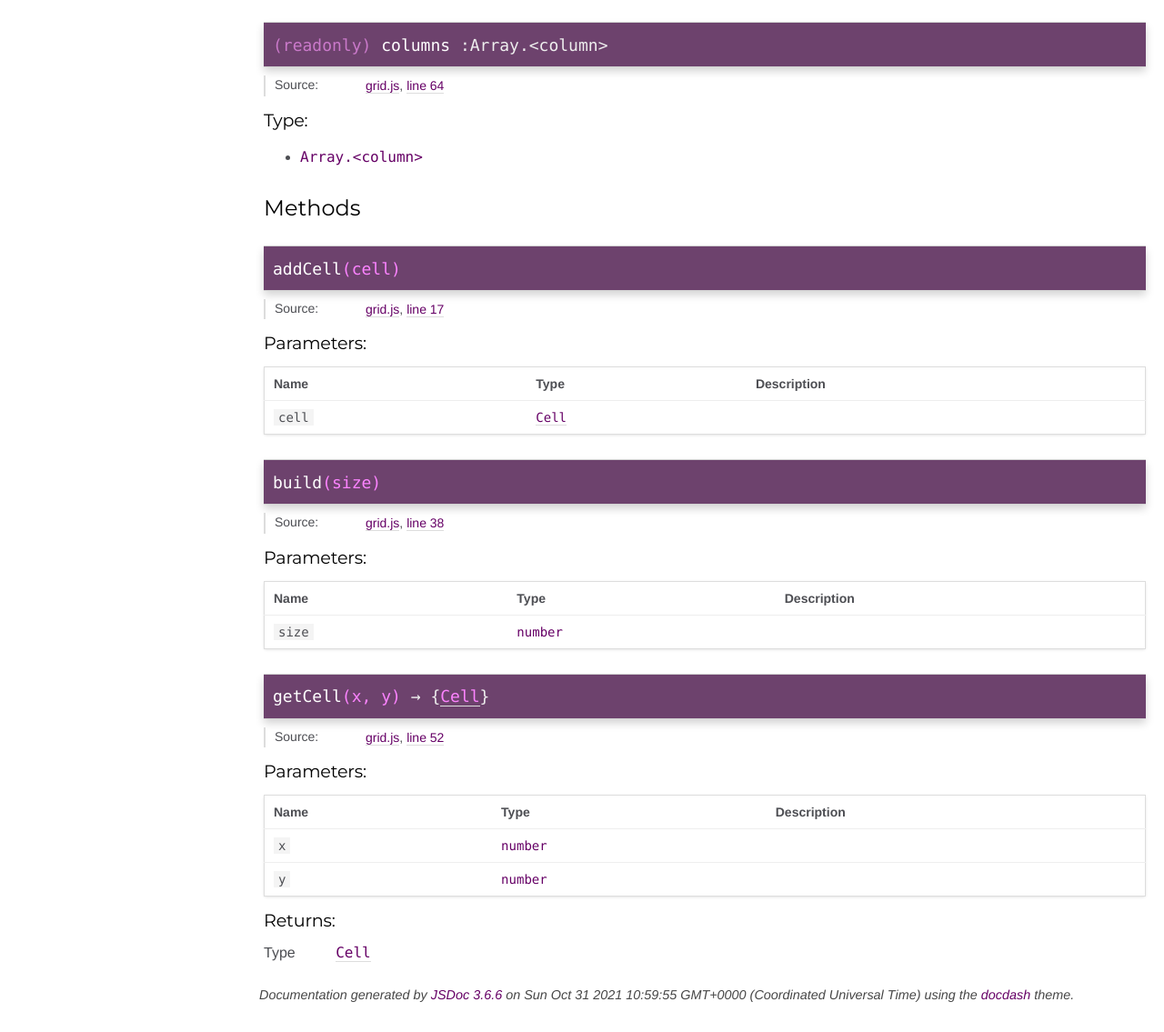
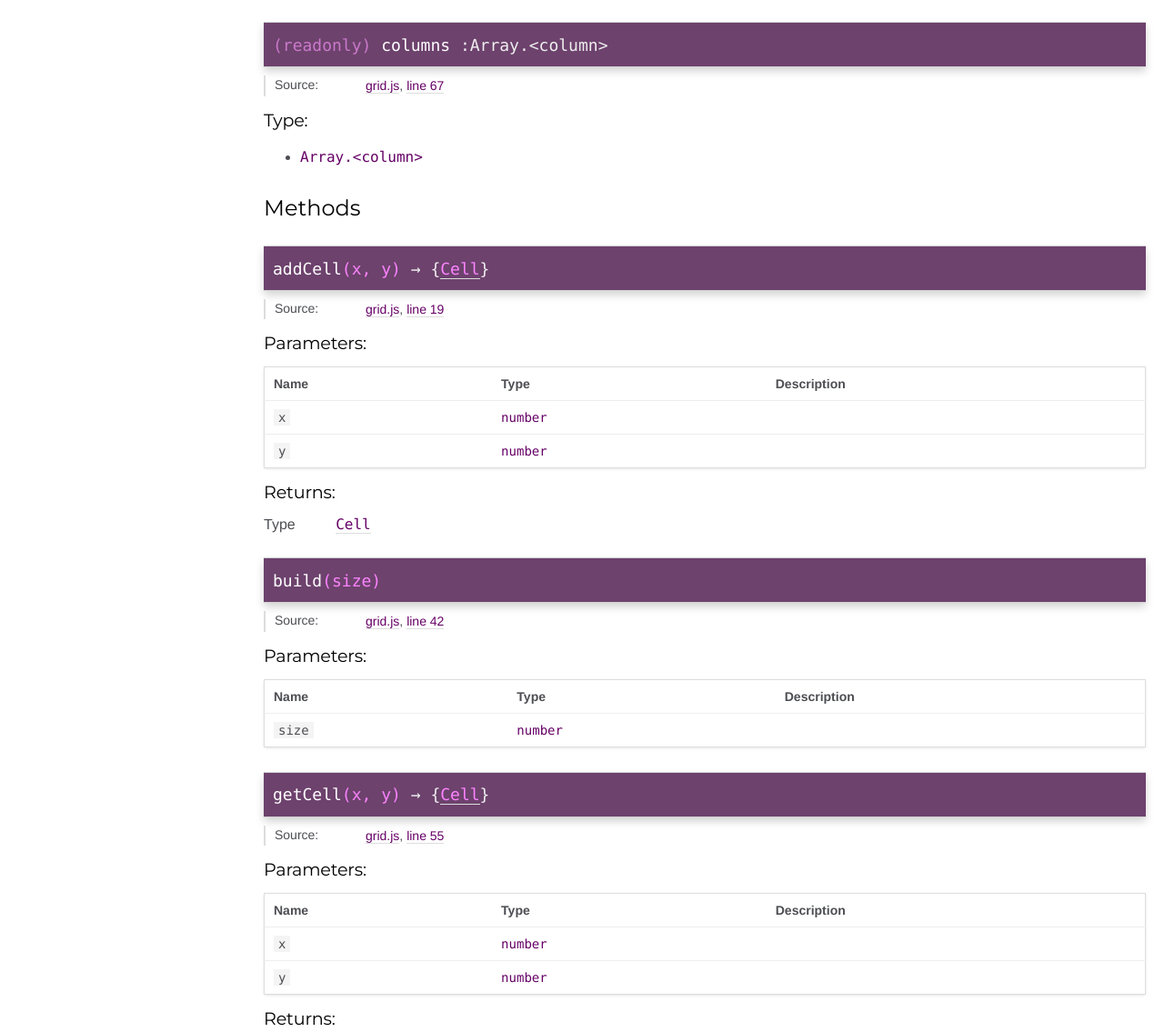
Before and after one commit to thoughtsunificator/grid, a plain HTML site: page Grid.html in a window 1280 px wide. Shown: the part 342-1477 px from the top of the page at 91% size. Drawn offline with Linux system fonts and the light colour scheme.

Commit message:
Update gh-pages to output generated at 8cca2af

```diff
--- a/Grid.html
+++ b/Grid.html
@@ -171,7 +171,7 @@
 
     <dt class="tag-source">Source:</dt>
     <dd class="tag-source"><ul class="dummy"><li>
-        <a href="grid.js.html">grid.js</a>, <a href="grid.js.html#line64">line 64</a>
+        <a href="grid.js.html">grid.js</a>, <a href="grid.js.html#line67">line 67</a>
     </li></ul></dd>
 
 
@@ -238,7 +238,7 @@
 
 
 
-    <h4 class="name" id="addCell"><span class="type-signature"></span>addCell<span class="signature">(cell)</span><span class="type-signature"></span></h4>
+    <h4 class="name" id="addCell"><span class="type-signature"></span>addCell<span class="signature">(x, y)</span><span class="type-signature"> &rarr; {<a href="Cell.html">Cell</a>}</span></h4>
 
 
 
@@ -250,7 +250,7 @@
 
     <dt class="tag-source">Source:</dt>
     <dd class="tag-source"><ul class="dummy"><li>
-        <a href="grid.js.html">grid.js</a>, <a href="grid.js.html#line17">line 17</a>
+        <a href="grid.js.html">grid.js</a>, <a href="grid.js.html#line19">line 19</a>
     </li></ul></dd>
 
 
@@ -324,13 +324,36 @@
 
         <tr>
 
-                <td class="name"><code>cell</code></td>
+                <td class="name"><code>x</code></td>
 
 
             <td class="type">
 
 
-<span class="param-type"><a href="Cell.html">Cell</a></span>
+<span class="param-type">number</span>
+
+
+
+            </td>
+
+
+
+
+
+            <td class="description last"></td>
+        </tr>
+
+
+
+        <tr>
+
+                <td class="name"><code>y</code></td>
+
+
+            <td class="type">
+
+
+<span class="param-type">number</span>
 
 
 
@@ -362,6 +385,24 @@
 
 
 
+<h5>Returns:</h5>
+
+
+
+
+<dl class="param-type">
+    <dt>
+        Type
+    </dt>
+    <dd>
+
+<span class="param-type"><a href="Cell.html">Cell</a></span>
+
+
+    </dd>
+</dl>
+
+
 
 
 
@@ -382,7 +423,7 @@
 
     <dt class="tag-source">Source:</dt>
     <dd class="tag-source"><ul class="dummy"><li>
-        <a href="grid.js.html">grid.js</a>, <a href="grid.js.html#line38">line 38</a>
+        <a href="grid.js.html">grid.js</a>, <a href="grid.js.html#line42">line 42</a>
     </li></ul></dd>
 
 
@@ -514,7 +555,7 @@
 
     <dt class="tag-source">Source:</dt>
     <dd class="tag-source"><ul class="dummy"><li>
-        <a href="grid.js.html">grid.js</a>, <a href="grid.js.html#line52">line 52</a>
+        <a href="grid.js.html">grid.js</a>, <a href="grid.js.html#line55">line 55</a>
     </li></ul></dd>
 
 
@@ -690,7 +731,7 @@
 <br class="clear">
 
 <footer>
-    Documentation generated by <a href="https://github.com/jsdoc3/jsdoc">JSDoc 3.6.6</a> on Sun Oct 31 2021 10:59:55 GMT+0000 (Coordinated Universal Time) using the <a href="https://github.com/clenemt/docdash">docdash</a> theme.
+    Documentation generated by <a href="https://github.com/jsdoc3/jsdoc">JSDoc 3.6.6</a> on Sun Oct 31 2021 11:13:43 GMT+0000 (Coordinated Universal Time) using the <a href="https://github.com/clenemt/docdash">docdash</a> theme.
 </footer>
 
 <script>prettyPrint();</script>
```
Also changed, not shown: Cell.html (+1 -1 lines), Column.html (+1 -1 lines), Neighbor.html (+1 -1 lines), cell.js.html (+1 -1 lines), column.js.html (+1 -1 lines), grid.js.html (+8 -5 lines), index.html (+11 -1 lines), neighbor.js.html (+1 -1 lines).
